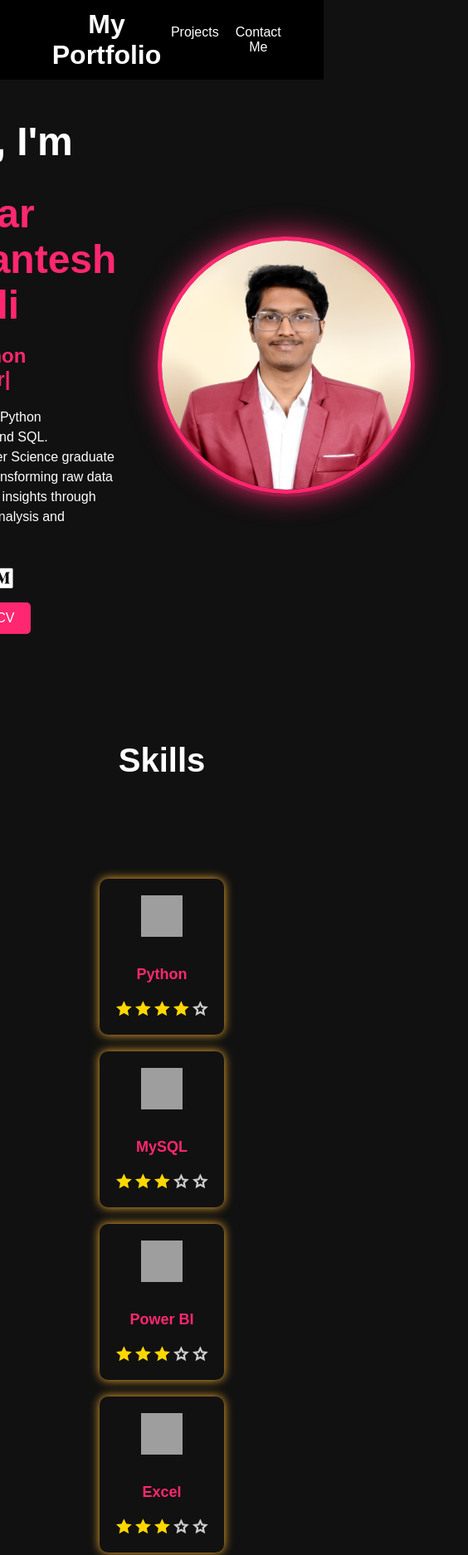
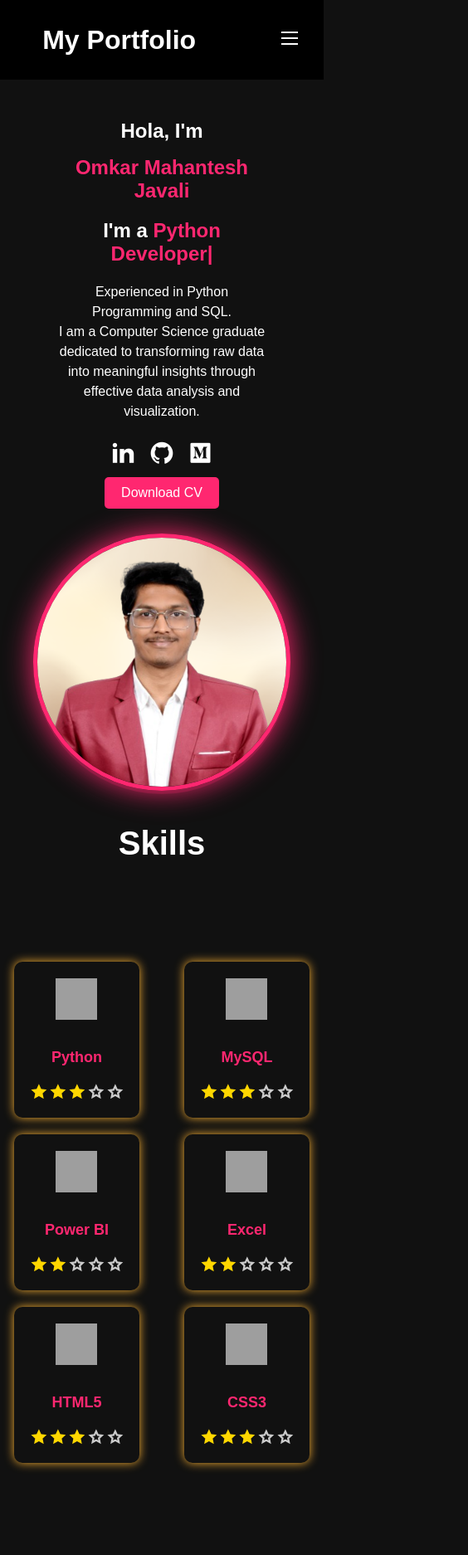
Before and after one commit to omkarjavali/omkarjavali.github.io, a plain HTML site: page index.html in a window 390 px wide. Shown: the top 1874 px of the page at 83% size, 564 px wide, since content can reach past the window. Drawn offline with nearby package versions, Linux system fonts and the light colour scheme; grey boxes are pictures that could not be loaded.

Commit message:
updated files

```diff
--- a/index.html
+++ b/index.html
@@ -7,11 +7,13 @@
       <link rel="stylesheet" href="https://cdnjs.cloudflare.com/ajax/libs/remixicon/3.5.0/remixicon.css" crossorigin="">
       <title>Portfolio Website</title>
       <link rel="stylesheet" href="style.css">
+      <link rel="stylesheet" href="mediaqueries.css">
       <link rel="stylesheet" href="swiper-bundle.min.css">
   </head>
 
   <body>
     <!-- Navigation Bar -->
+
     <nav class="nav-bar">
         <div class="nav-logo">My Portfolio</div>
         <ul class="nav-links">
@@ -61,7 +63,7 @@
           <i class="ri-star-fill"></i>
           <i class="ri-star-fill"></i>
           <i class="ri-star-fill"></i>
-            <i class="ri-star-fill"></i>
+          <i class="ri-star-line"></i>
           <i class="ri-star-line"></i>
         </span>
       </div>
@@ -84,7 +86,7 @@
         <span class="stars">
           <i class="ri-star-fill"></i>
           <i class="ri-star-fill"></i>
-            <i class="ri-star-fill"></i>
+          <i class="ri-star-line"></i>
           <i class="ri-star-line"></i>
           <i class="ri-star-line"></i>
         </span>
@@ -96,7 +98,7 @@
         <span class="stars">
           <i class="ri-star-fill"></i>
           <i class="ri-star-fill"></i>
-            <i class="ri-star-fill"></i>
+          <i class="ri-star-line"></i>
           <i class="ri-star-line"></i>
           <i class="ri-star-line"></i>
         </span>
@@ -174,6 +176,8 @@
 
     <!-- End of Project Section -->
 
+    <!-- Start of Contact Section -->
+
     <div class="container2" id="contact">
       <h1 class="contact">Contact Me</h1>
       <div class="circle">
@@ -183,6 +187,10 @@
       <p class="contact">Contact Number: <span>9606698925</span></p>
       <p class="contact">Email ID: <span>omkarjavali11@gmail.com</span></p>
     </div>
+
+    <!-- End of Contact Section -->
+
+    <!-- Start of Footer Section -->
 
     <footer class="footer">
       <div class="footer-content">
@@ -197,6 +205,8 @@
       </div>
     </footer>
 
+    <!-- End of Footer Section -->
+
 
 
     <script src="https://unpkg.com/typed.js@2.1.0/dist/typed.umd.js"></script>
--- /dev/null
+++ b/mediaqueries.css
@@ -0,0 +1,72 @@
+/* Navigation Section */
+
+@media (max-width: 768px) {
+  .nav-links {
+      display: none;
+      position:absolute; /* add this */
+      top: 100%; /* add this */
+      right: 0px; /* add this */
+      background-color: black; /* add this, adjust color as needed */
+      padding: 10px;
+       /* add this, adjust padding as needed */
+  }
+
+  .nav-toggle {
+      display: block; /* add this */
+  }
+
+  .nav-links.show {
+      display: block;
+  }
+
+  .nav-links li{
+      margin-bottom: 10px;
+      align-items: center;
+  }
+}
+
+/* First Section */
+
+@media (max-width: 768px) {
+  .container {
+    padding-top: 120px;
+    height: 100vh;
+    flex-direction: column;
+
+  }
+  .content {
+    flex-basis:auto;
+    margin-bottom: 20px;
+    text-align: center; /* Add this to center the text */
+    padding-left: 50px;
+  }
+
+  .content h1{
+    font-size: 24px;
+    color: white;
+  }
+
+  .content h1.name {
+      font-size: 24px; /* Adjust the font size as needed */
+      margin-bottom: 10px;
+      color:#ff2770;
+      display: block; /* Make sure the text is displayed as a block element */
+    }
+}
+
+/* Skills Section */
+
+@media (max-width: 768px) {
+  .skills-grid {
+    grid-template-columns: repeat(2, 1fr);
+  }
+}
+
+/* Project Section */
+
+@media (max-width: 768px) {
+
+  .project-grid {
+    grid-template-columns: repeat(1, 1fr);
+  }
+}
--- a/script.js
+++ b/script.js
@@ -18,3 +18,10 @@ projectCards.forEach((card) => {
     card.style.transform = 'scale(1)';
   });
 });
+
+const navToggle = document.querySelector('.nav-toggle');
+const navLinks = document.querySelector('.nav-links');
+
+navToggle.addEventListener('click', () => {
+    navLinks.classList.toggle('show');
+});
```
Also changed, not shown: style.css (+10 -6 lines). Lines whose indentation alone changed are shown as unchanged.
